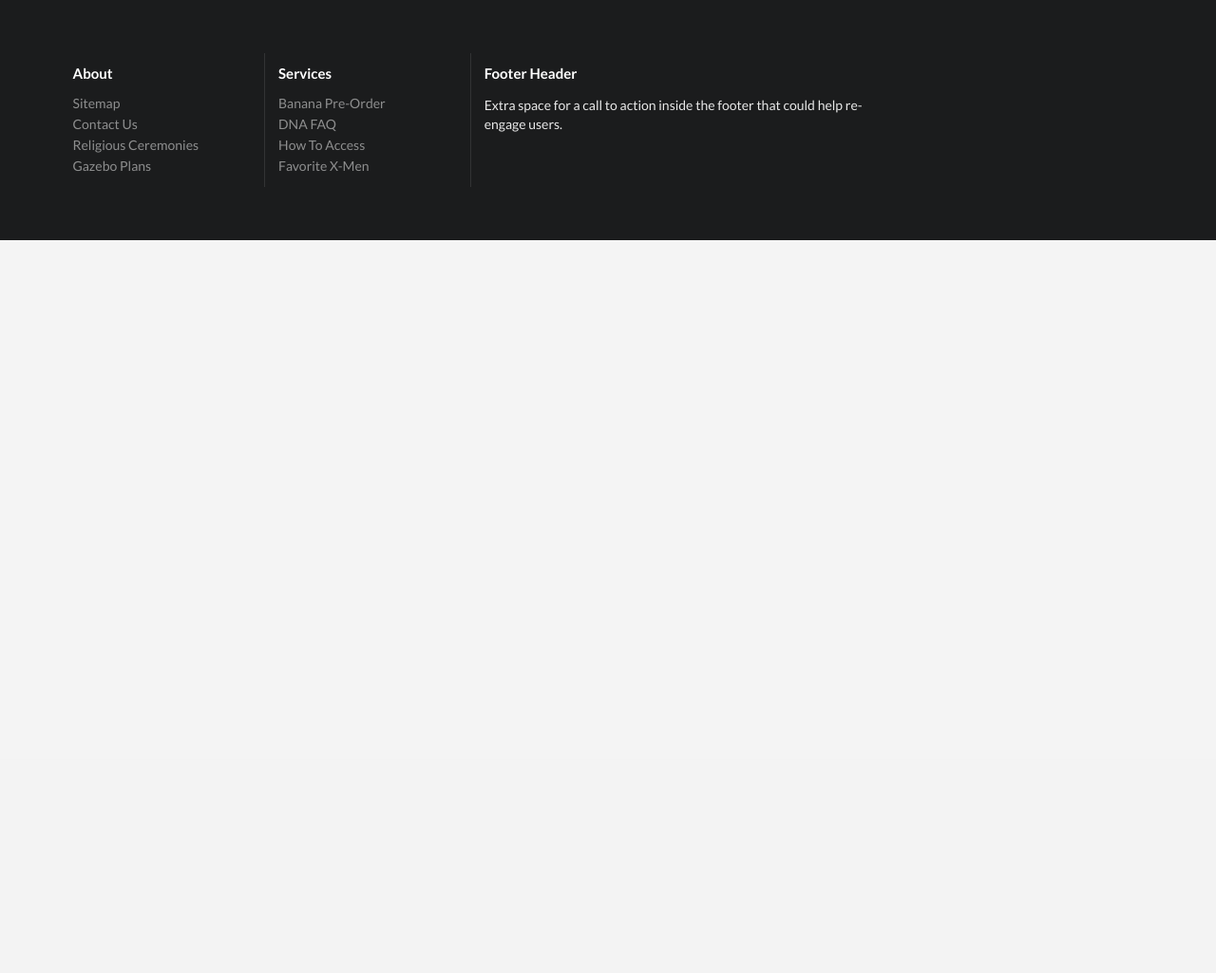
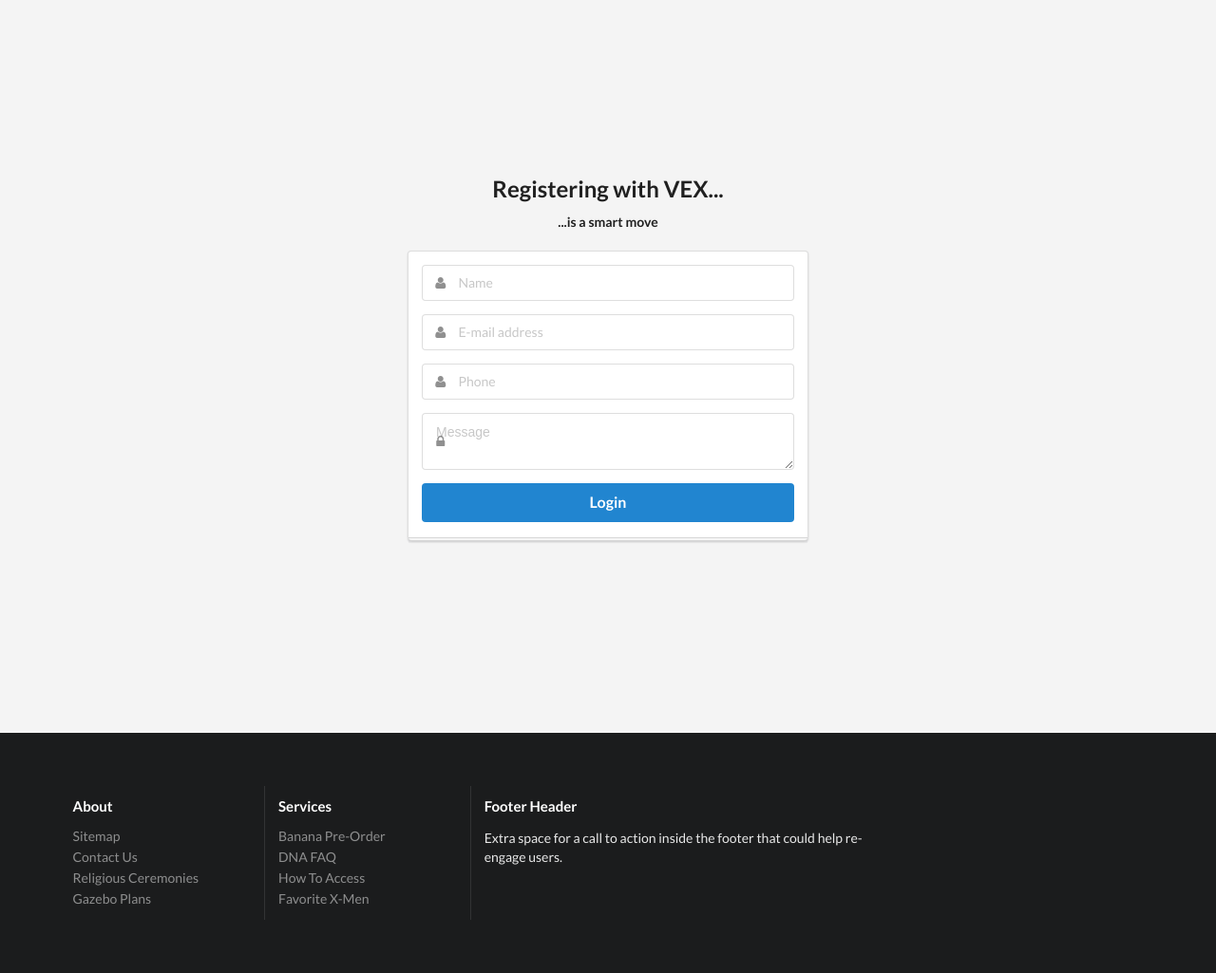
Before and after one commit to gytautas91/vex-how-not-to, a PHP site: template views/contact_us.php in a window 1280 px wide. Shown: the whole page at 95% size. Before the commit the page ends 253 px from the top, so only its background shows below. Run offline with PHP 8.4, Linux system fonts and the light colour scheme; the template is opened without the code that fills it, so the values that code supplies are empty; some libraries are stand-ins or nearby versions.

Commit message:
Update contact_us.php

```diff
--- a/views/contact_us.php
+++ b/views/contact_us.php
@@ -1,3 +1,48 @@
-<?php
-// Implementation
-?>
+<?php include ('header.php') ?>
+
+<div class="ui middle aligned center aligned grid">
+  <div class="column">
+    <h2 class="ui image header">
+      <div class="content">
+        Registering with VEX... <br/> <span class="small-text">...is a smart move</span>
+      </div>
+    </h2>
+    <form action="/contact.php" method="post" class="ui large form">
+        <?= error() ?>
+      <div class="ui stacked segment">
+          <div class="field">
+            <div class="ui left icon input">
+              <i class="user icon"></i>
+              <input type="text" name="name" placeholder="Name">
+            </div>
+          </div>
+        <div class="field">
+          <div class="ui left icon input">
+            <i class="user icon"></i>
+            <input type="text" name="email" placeholder="E-mail address">
+          </div>
+        </div>
+        <div class="field">
+          <div class="ui left icon input">
+            <i class="user icon"></i>
+            <input type="text" name="phone" placeholder="Phone">
+          </div>
+        </div>
+        <div class="field">
+          <div class="ui left icon input">
+            <i class="lock icon"></i>
+            <textarea rows="2" name="message" placeholder="Message"></textarea>
+          </div>
+        </div>
+        <button class="ui fluid large primary submit button">Login</button>
+      </div>
+
+      <div class="ui error message"></div>
+
+    </form>
+
+  </div>
+</div>
+
+
+<?php include ('footer.php') ?>
```
